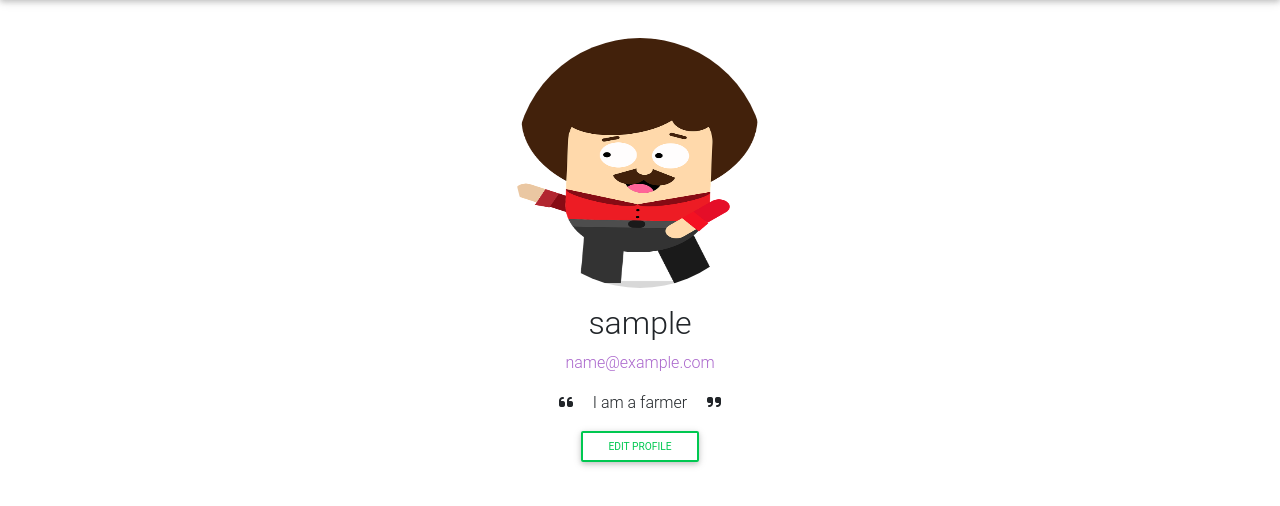
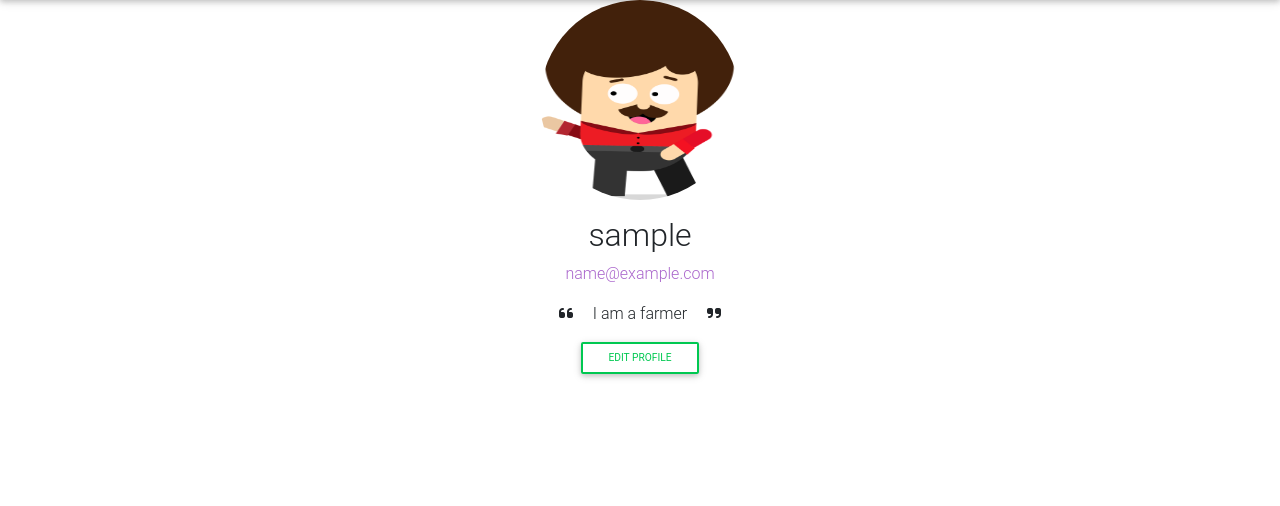
Before and after one commit to Hulian2000/Mazao-Market, a Flask app: page /profile in a window 1280 px wide. Shown: the part 76-582 px from the top of the page. Run offline with Flask 2, Linux system fonts and the light colour scheme; the visitor is signed in with stand-in values (Sample User, id 1); data comes from the database, SQL or seed files in the repository; parts of the project's set-up code (start-up, migrations or seed data) failed here and were passed over; some libraries are stand-ins or nearby versions.

Commit message:
Update landing page

```diff
--- a/app/templates/fammers_blog.html
+++ b/app/templates/fammers_blog.html
@@ -25,7 +25,8 @@
                             class="fa fa-thumbs-down"
                             style="font-size:18px;color: red"> {{blog.dislike.count()}}</i></a></span>
                 </p>
-                <p>By: <span style="color:green">{{blog.user.username|title}}</span>  from <span style="color:green">{{blog.user.location|title}}</span></p>
+                <p>By: <span style="color:green">{{blog.user.username|title}}</span> from <span style="color:green">{{blog.user.location|title}}</span>
+                </p>
                 <a href="{{url_for('main.blog', id = blog.id)}}" class="black-text d-flex justify-content-end"><h5>Read
                     more <i
                             class="fas fa-angle-double-right"></i></h5></a>
--- a/app/templates/navbar.html
+++ b/app/templates/navbar.html
@@ -18,7 +18,7 @@
                     </ul>
                     <ul class="nav navbar-nav navbar-right">
                         {% if current_user.is_authenticated %}
-                        <li class="text-lime"><a href="" class="text-lime">{{current_user.username}}</a></li>
+                        <li class="text-lime"><a href="{{url_for('main.profile')}}" class="text-lime">{{current_user.username}}</a></li>
                         <li class="text-lime"><a href="{{url_for('auth.logout')}}" class="text-lime">Logout</a></li>
                         {% else %}
                         <li class="text-lime"><a href="{{url_for('auth.login')}}" class="text-lime">Login</a></li>
--- a/app/templates/profile.html
+++ b/app/templates/profile.html
@@ -7,13 +7,13 @@
 {% endblock %}
 
 {% block content %}
-<div class="container" style="margin-top:3%">
+<div class="container" style="margin-top:3% background-image:url()"  >
     <div class="row">
         <div class="col-md-2"></div>
         <div class="col-md-8">
             <div class="content-section">
                 <img class="rounded-circle account-img d-block mx-auto"
-                     style="height: 250px;width: 250px;margin-right: 20px;margin-bottom: 16px;" src="{{image_path}}">
+                     style="height: 200px;width: 200px;margin-right: 20px;margin-bottom: 16px;" src="{{image_path}}">
                 <h2 class="account-heading text-center">{{current_user.username}}</h2>
                 <p class="text-secondary text-center">{{current_user.email}}</p>
                 <p class="text-center"><i class="fas fa-quote-left mr-3"></i> {{current_user.bio}} <i
```
Also changed, not shown: app/templates/index.html (+7 -1 lines).
